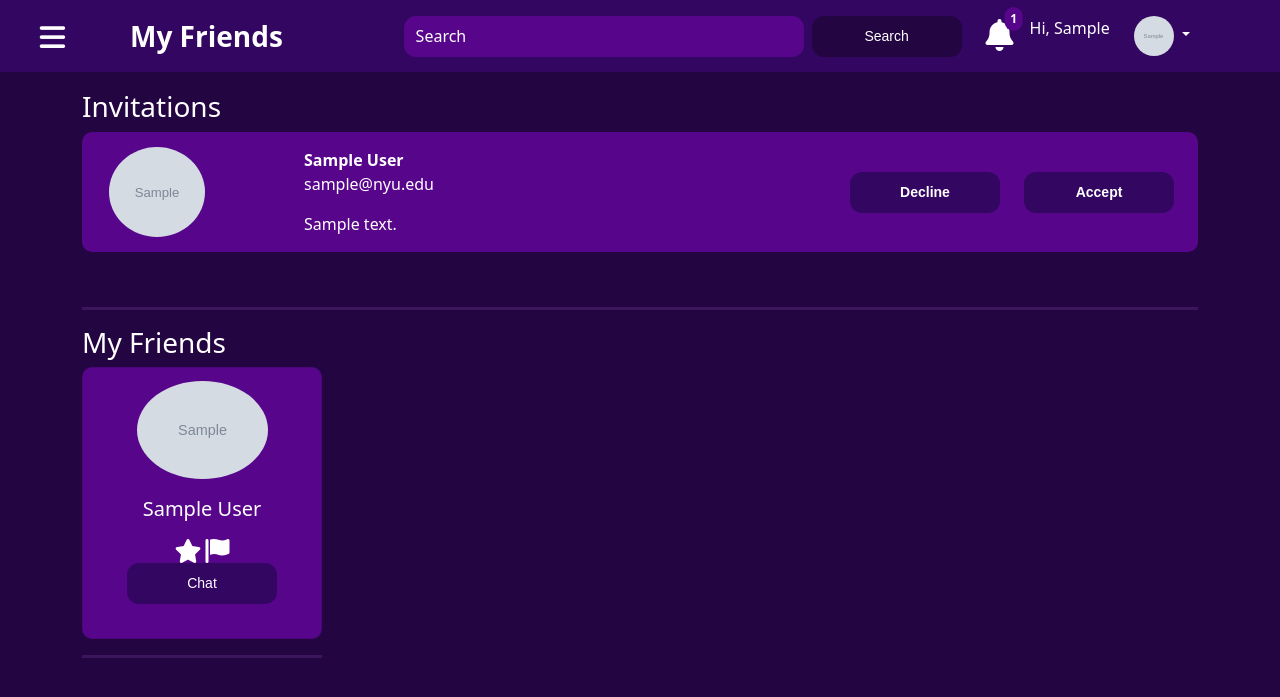
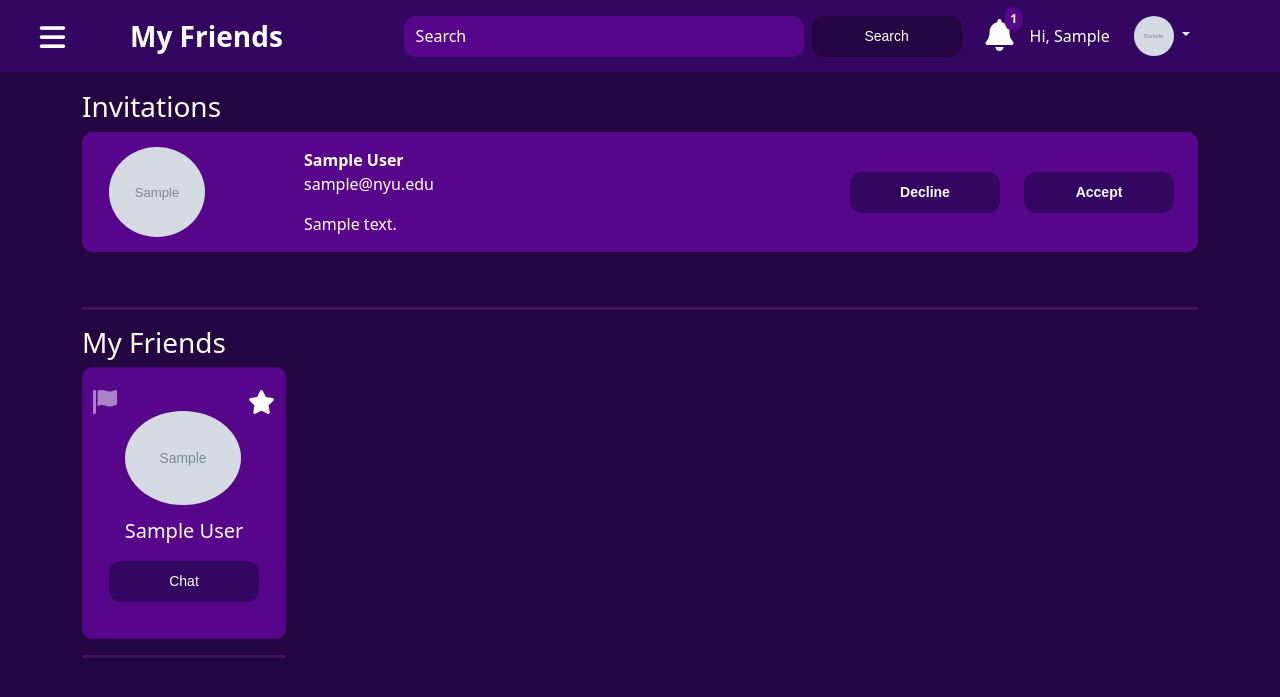
Before and after one commit to gcivil-nyu-org/S2022-Team-2-repo, a Django app: page /dashboard/my_friends in a window 1280 px wide. Shown: the top 697 px of the page. Run offline with Django 4.2, Linux system fonts and the light colour scheme; a user stored in the database is signed in; tables that the repository leaves empty hold one stand-in row (values such as "Sample post"); grey boxes marked "Sample" are stand-in pictures; parts of the project's set-up code (start-up, migrations or seed data) failed here and were passed over; some libraries are stand-ins or nearby versions.

Commit message:
new stuff

```diff
--- a/users/static/css/styles.css
+++ b/users/static/css/styles.css
@@ -343,6 +343,12 @@ label #cancel {
   background-color: #A69DB2;
 }
 
+@media (max-width: 1200px) {
+  .standard_button {
+    width:100px;
+  }
+}
+
 nav div form #navSearch::placeholder{
   color:white;
 }
--- a/users/templates/users/friends/my_friends.html
+++ b/users/templates/users/friends/my_friends.html
@@ -25,6 +25,7 @@
       color: #8548ad;
       background-color: #8548ad;
   }
+
 </style>
 
 <section>
@@ -88,31 +89,46 @@
     {% if friends.count == 0 %}
     <h5 style="color:#ab82c5;"> You haven't added any friends yet! </h5>
     {% else %}
+
     <div class="row ">
       {% for frnd in friends %}
-      <div class="col-md-2 col-md-2-5">
+      <div class="col-md-2-5 d-flex flex-wrap">
         <div class="card  justify-content-center text-center"
           style=" height: 17rem; width:15rem; background-color: #57068c;  border-radius:10px; padding:6px;">
-          <img src="{{ frnd.user.profile.image.url }}" height="130" class="card-img-top  rounded-circle p-2"
-            alt="user pic" style="margin-left:40px; width:65%">
+
+          <!-- icons -->
+          <div class="col-sm d-flex align-items-start justify-content-between mt-4 p-1">
+            <!-- report icon toggle button -->
+              <!-- need to fill in the report stuff  -->
+              <i type="button" id="report{{frnd.user.id}}" value="{{frnd.user.id}}" name="report"
+                onclick="report({{frnd.user.id}})" class="fas fa-flag fa-xl" style="color:#AB82C5"> </i>
+
+            <!-- fav icon toggle button-->
+            {% if frnd in favorites %}
+              <i type="button" id="favorite{{frnd.user.id}}" value="{{frnd.user.id}}" name="favorite"
+                onclick="favorite({{frnd.user.id}})" class="fas fa-star fa-xl" style="color:#ffffff"> </i>
+            {% else %}
+              <i type="button" id="favorite{{frnd.user.id}}" value="{{frnd.user.id}}" name="favorite"
+                onclick="favorite({{frnd.user.id}})" class="fas fa-star fa-xl" style="color:#AB82C5"> </i>
+            {% endif %}
+          </div>
+
+          <img src="{{ frnd.user.profile.image.url }}" height="130" class="card-img-top rounded-circle p-1"
+            alt="user pic" style="margin-left:17%; width:65%">
+
           <div class="card-body align-bottom" style="padding: 10px;">
             <h5 class="card-title" style="padding-bottom:10px;">{{frnd.user.first_name}} {{frnd.user.last_name}}</h5>
-            {% if frnd in favorites %}
-                <i id="favorite{{frnd.user.id}}" value="{{frnd.user.id}}" name="favorite"
-                onclick="favorite({{frnd.user.id}})" class="fas fa-star fa-xl" style="color:#ffffff"> </i>
-            {% else %}
-                <i id="favorite{{frnd.user.id}}" value="{{frnd.user.id}}" name="favorite"
-                onclick="favorite({{frnd.user.id}})" class="fas fa-star fa-xl" style="color:#AB82C5"> </i>
-            {% endif %}
-            <i name="report" class="fas fa-flag fa-xl" style="color:#ffffff"> </i>
-            <button type="submit" class="standard_button" style="margin-bottom:20px;"> Chat</button>
+
+              <a type="button" href="{% url 'chat' %}" class="standard_button" style="margin-bottom:20px;"> Chat</a>
           </div>
+
         </div>
         <hr id="linebreak" style="width:15rem;">
       </div>
       {% endfor %}
-      {% endif %}
+
     </div>
+    {% endif %}
 
   </div>
 </section>
@@ -179,6 +195,9 @@
         }
     });
   }
+
+  // function for report here:
+
 </script>
 
 {% endblock %}
--- a/users/templates/users/navbars/navbarDash.html
+++ b/users/templates/users/navbars/navbarDash.html
@@ -41,6 +41,7 @@
             <!-- Nav items -->
             {% if user.is_authenticated %}
 
+            <!-- friend notification -->
             <a class="position-relative" href="{% url 'my_friends' %}">
                 <i class="fa-solid fa-bell fa-2x" style="color:white"></i>
                 <span id="bell" class="position-absolute top-0 start-90 translate-middle badge rounded-pill "
@@ -48,7 +49,7 @@
             </a>
 
             <ul class="navbar-nav ">
-                <li class="nav-item me-2 ms-2" id="firstName">
+                <li class="nav-item me-2 ms-2 mt-2" id="firstName">
                     <!-- can redirect to My profile -->
                     <span class="nav-link " style="color:white">Hi, {{ user.first_name }}</span>
                 </li>
@@ -98,24 +99,10 @@
 
     <script src="https://cdnjs.cloudflare.com/ajax/libs/jquery/3.6.0/jquery.min.js"></script>
 
-    <!-- <script>
-        window.onload = function navDashText() {
-            let currPath = window.location.pathname;
-            console.log(currPath);
-            if (currPath == '/dashboard/' || currPath == '/login/') {
-                currPath = "Dashboard";
-            } else {
-                currPath = " ";
-                const searchBoxSize = document.getElementById("navSearch");
-                searchBoxSize.style.width = "500px"; //extent the bar a bit
-            }
-            document.getElementById("currPageName").innerText = currPath;
-        }
-    </script> -->
-
     <script type="text/javascript">
 
         window.onload = function notification() {
+            // friend notification
             let data = {};
             data["user"] = "{{user}}";
 
```
